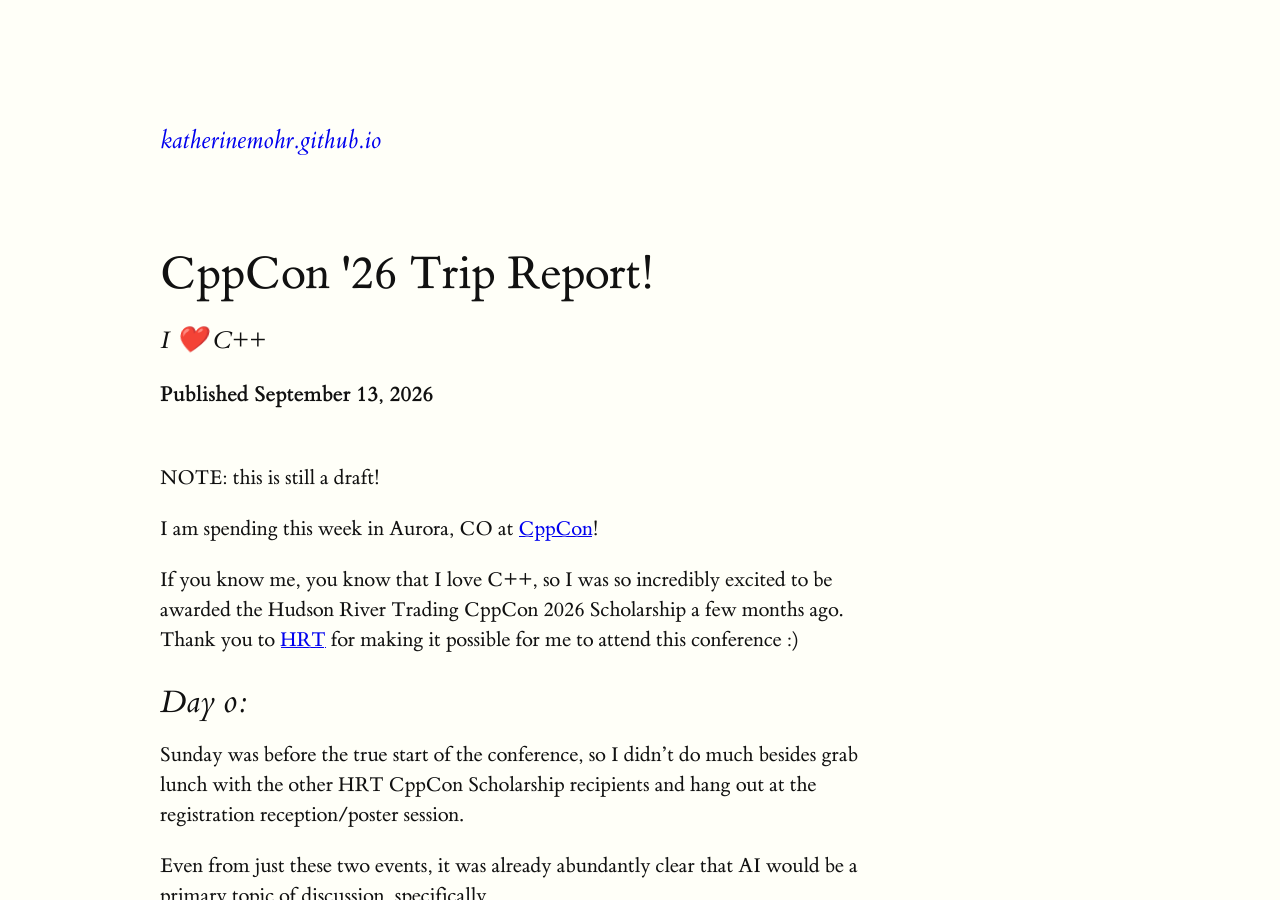
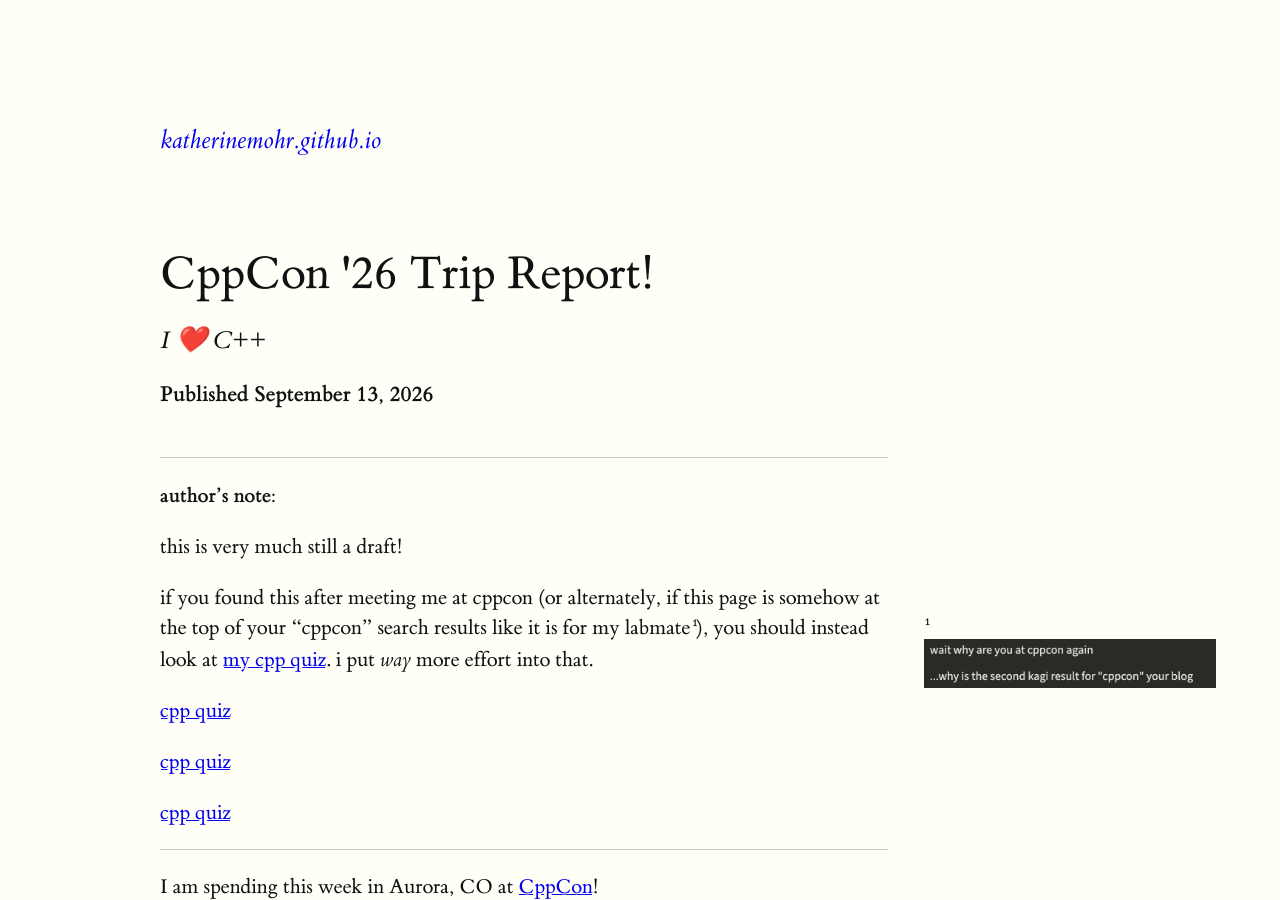
Before and after one commit to katherinemohr/katherinemohr.github.io, a Jekyll site: the page built from _posts/2026-09-13-cppcon-trip-report-2026.md, in a window 1280 px wide and 900 px high. Built offline with Jekyll 4.4.1, drawn with Linux system fonts in a browser that asks for light colours.

Commit message:
so incredibly a draft, pls do not perceive me

```diff
--- a/_posts/2026-09-13-cppcon-trip-report-2026.md
+++ b/_posts/2026-09-13-cppcon-trip-report-2026.md
@@ -7,7 +7,23 @@ tags:
 hn:
 ---
 
-NOTE: this is still a draft!
+---
+
+**author's note:**
+
+this is very much still a draft!
+
+if you found this after meeting me at cppcon
+(or alternately, if this page is somehow at the top of your “cppcon” search results like it is for my labmate{%- sidenote 'akshay-text' "<img src='/assets/cppcon26/akshay_text.png' alt='Text message asking why this blog is the second Kagi result for cppcon'>" -%}),
+you should instead look at [my cpp quiz](/2026/04/20/cpp-quiz.html). i put _way_ more effort into that.
+
+[cpp quiz](/2026/04/20/cpp-quiz.html)
+
+[cpp quiz](/2026/04/20/cpp-quiz.html)
+
+[cpp quiz](/2026/04/20/cpp-quiz.html)
+
+---
 
 I am spending this week in Aurora, CO at [CppCon](https://cppcon.org)!
 
```
Also changed, not shown: assets/cppcon26/akshay_text.png (added).
